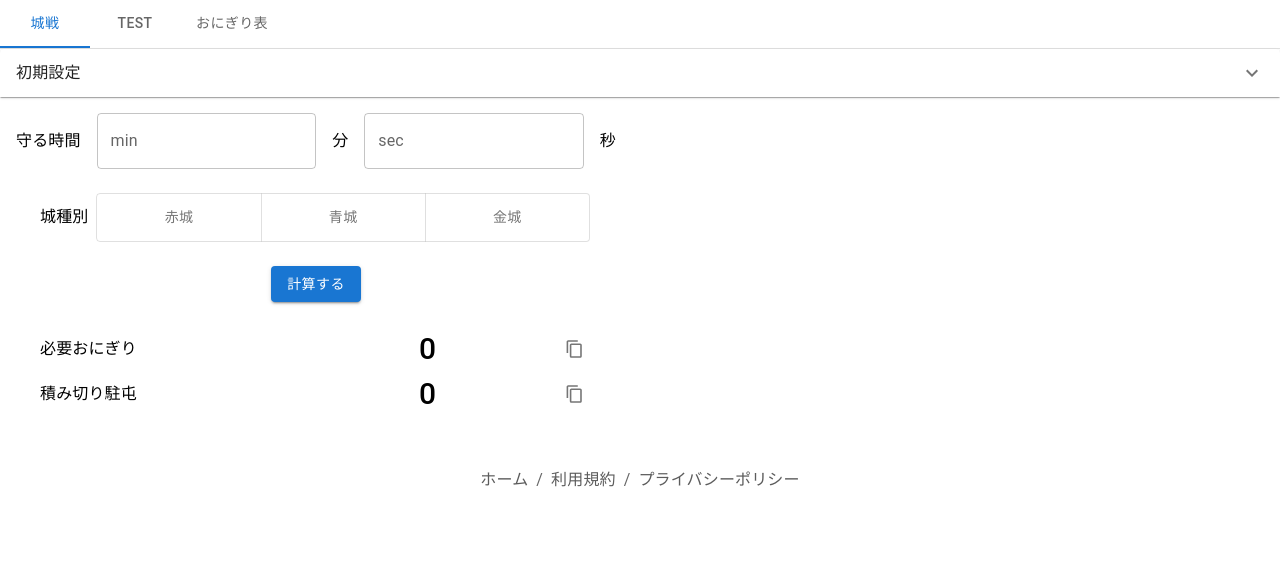
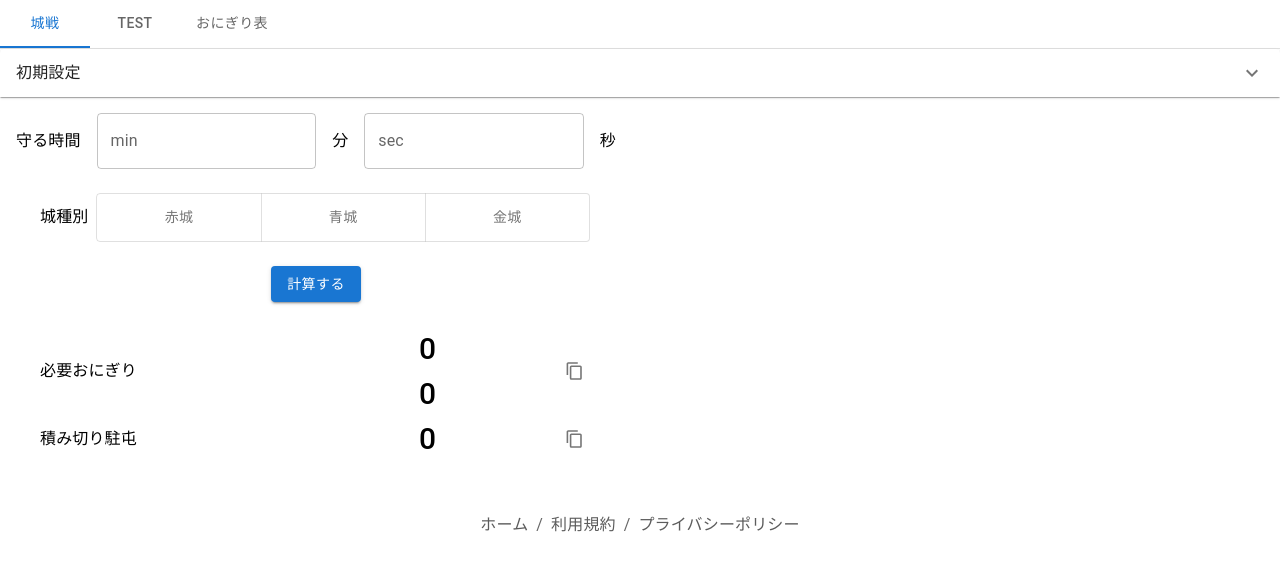
Before and after one commit to chika-create/onigiri-calc, a React (Create React App) app: page / in a window 1280 px wide. Shown: the top 570 px of the page. Built offline with nearby package versions, Linux system fonts and the light colour scheme.

Commit message:
fix: 城種別を選択しても城の最低駐屯数が更新されない件を対応（途中）

```diff
--- a/src/components/pages/ServerCastle.tsx
+++ b/src/components/pages/ServerCastle.tsx
@@ -1,3 +1,4 @@
+import { useState } from "react";
 import Box from "@mui/material/Box";
 
 import {
@@ -16,18 +17,20 @@ import CountOutput from "../templates/CountOutput";
 export default function ServerCastle() {
   const {
     alignmentNum,
-    updateSelectCastleKind,
+    // updateSelectCastleKind,
     selectCastleKind,
     stackNumber,
     register,
     calculator,
   } = CalcFunc();
 
+  const [selectCastleKind2, setSelectCastleKind2] = useState("gold");
+
   return (
     <Box maxWidth="sm" sx={{ mb: 1.5 }}>
       <CalcTime register={register} />
       <CastleKinds
-        updateSelectCastleKind={updateSelectCastleKind}
+        // updateSelectCastleKind={updateSelectCastleKind}
         useUpdateSelectCastleKind={useUpdateSelectCastleKind}
       />
       <CalcButton calculator={calculator} />
@@ -40,7 +43,10 @@ export default function ServerCastle() {
       <stackNumberContext.Provider value={stackNumber}>
         <selectCastleKindContext.Provider value={selectCastleKind}>
           <alignmentNumbersContext.Provider value={alignmentNum}>
-            <CountOutput stackNumber={stackNumber} />
+            <CountOutput
+              stackNumber={stackNumber}
+              selectCastleKind2={selectCastleKind2}
+            />
           </alignmentNumbersContext.Provider>
         </selectCastleKindContext.Provider>
       </stackNumberContext.Provider>
--- a/src/components/parts/countOutput/FullOnigiri.tsx
+++ b/src/components/parts/countOutput/FullOnigiri.tsx
@@ -15,21 +15,34 @@ type AlignmentNumbersType = {
   gold: number;
 };
 
-export default function FullStack({ copyToClipboard }: any) {
+export default function FullStack({ copyToClipboard, selectCastleKind2 }: any) {
   const stackNumber = useContext(stackNumberContext);
   const alignmentNumbers: AlignmentNumbersType = useContext(
     alignmentNumbersContext
   );
+
   const selectCastleKind: string = useContext(selectCastleKindContext);
-  const [openTip, setOpenTip] = useState<boolean>(false);
   const castleAlignmentNumber: number =
     alignmentNumbers[selectCastleKind as keyof AlignmentNumbersType];
+  console.log("castleAlignmentNumber: ", castleAlignmentNumber);
+
   const fullOnigiriNumber = stackNumber * castleAlignmentNumber;
 
+  const [openTip, setOpenTip] = useState<boolean>(false);
   const handleClickButtonFullOnigiri = (): void => {
     setOpenTip(true);
     copyToClipboard(fullOnigiriNumber);
   };
+
+  let selectCastleKindNumber2 = 0;
+  if (selectCastleKind2 == "gold") {
+    selectCastleKindNumber2 = 3;
+  } else if (selectCastleKind2 == "blue") {
+    selectCastleKindNumber2 = 2;
+  } else {
+    selectCastleKindNumber2 = 1;
+  }
+  const fullOnigiriNumber2 = stackNumber * selectCastleKindNumber2;
 
   return (
     <Box
@@ -53,6 +66,8 @@ export default function FullStack({ copyToClipboard }: any) {
         }}
       >
         {fullOnigiriNumber}
+        <br />
+        {fullOnigiriNumber2}
       </Typography>
       <Tooltip title="ContentCopyIcon" onClick={handleClickButtonFullOnigiri}>
         <IconButton>
--- a/src/components/templates/CountOutput.tsx
+++ b/src/components/templates/CountOutput.tsx
@@ -19,7 +19,10 @@ export default function CountOutput(props: any) {
         p: 3,
       }}
     >
-      <FullOnigiri copyToClipboard={copyToClipboard} />
+      <FullOnigiri
+        copyToClipboard={copyToClipboard}
+        selectCastleKind2={props.selectCastleKind2}
+      />
       <FullStack copyToClipboard={copyToClipboard} />
     </Box>
   );
```
Also changed, not shown: src/components/parts/CastleKinds.tsx (+10 -3 lines).
